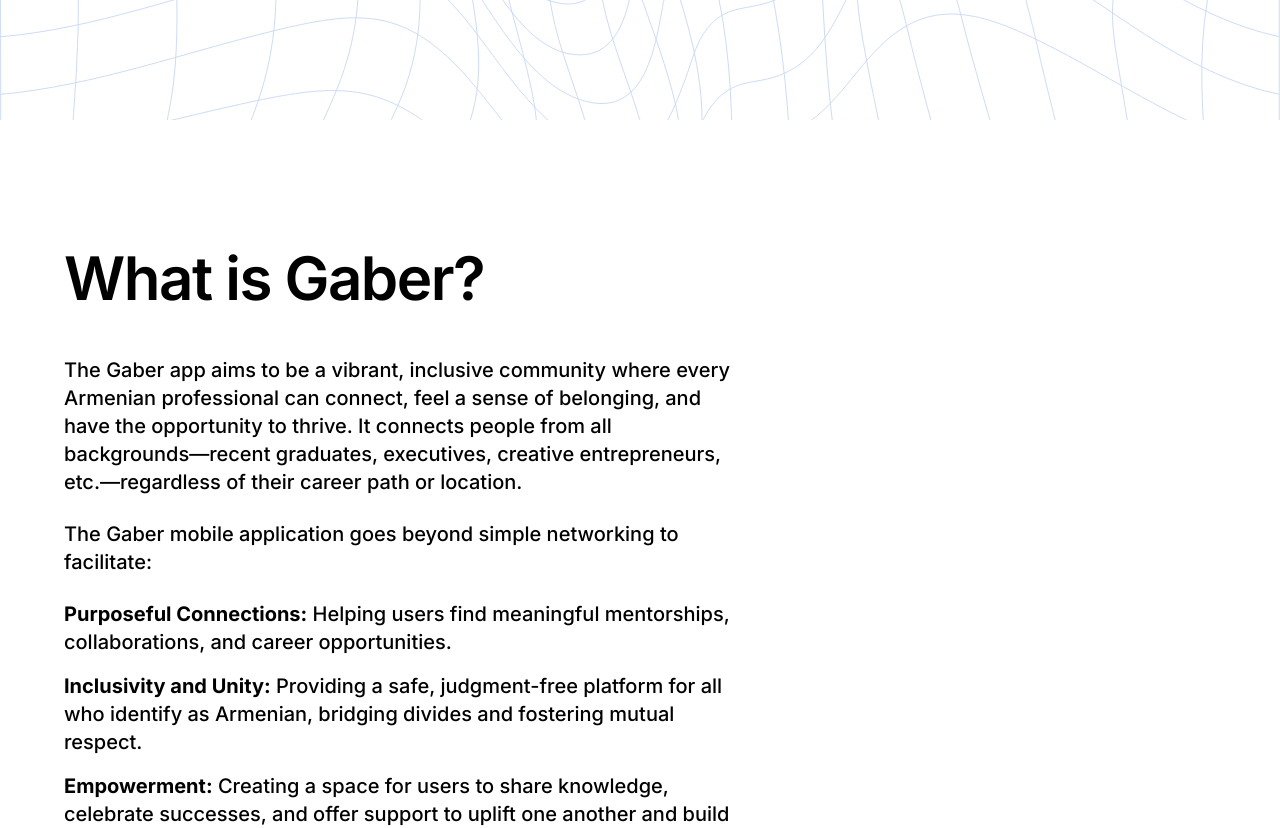
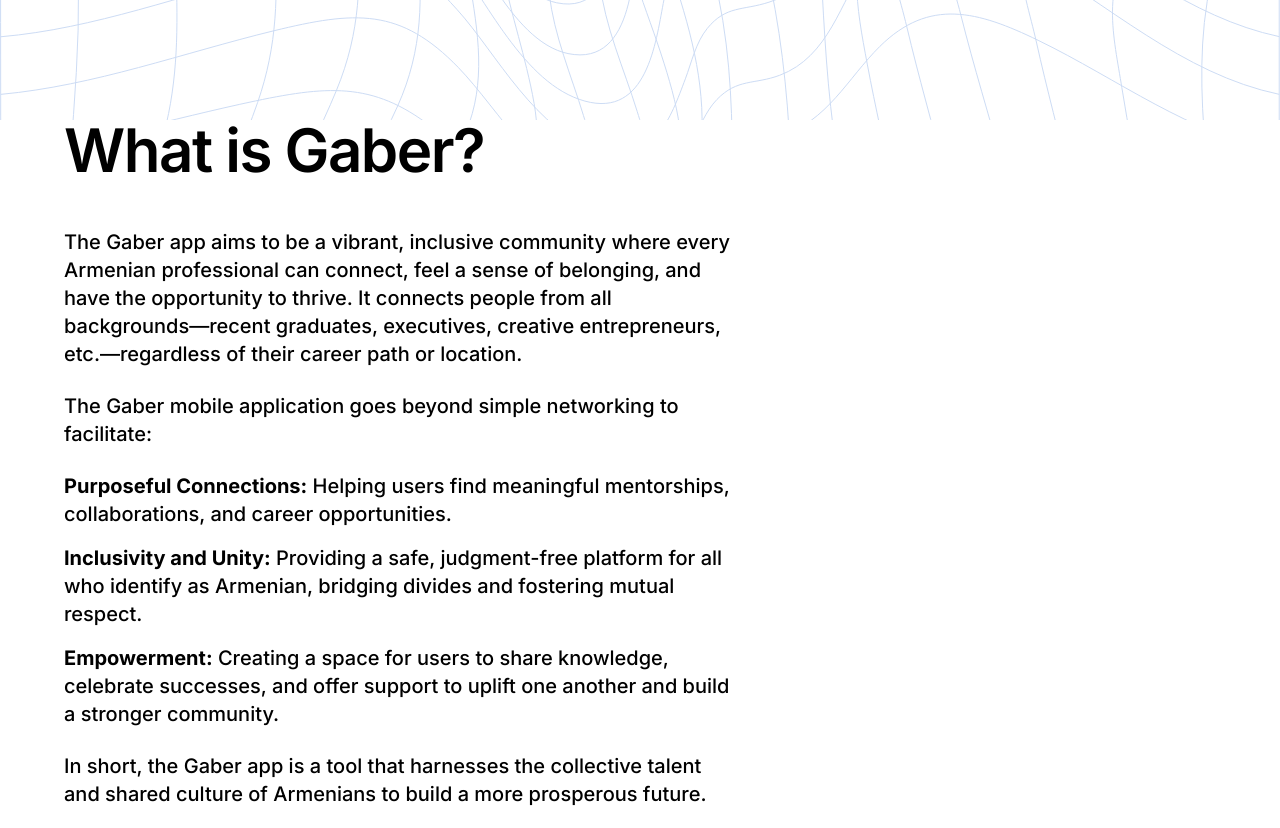
Before and after one commit to gaber-app/gaberapp, a React (Vite) app: page / in a window 1280 px wide. Shown: the part 680-1508 px from the top of the page. Built offline with nearby package versions, Linux system fonts and the light colour scheme.

Commit message:
Remove top padding from Hero

```diff
--- a/src/components/WhatIsGaber.tsx
+++ b/src/components/WhatIsGaber.tsx
@@ -44,7 +44,7 @@ export default function WhatIsGaber() {
     <section
       id="what-is-gaber"
       ref={sectionRef}
-      className="relative py-32 px-6 md:px-10 lg:px-16"
+      className="relative pt-0 pb-32 px-6 md:px-10 lg:px-16"
     >
       <div className="max-w-6xl">
         <h2
```
